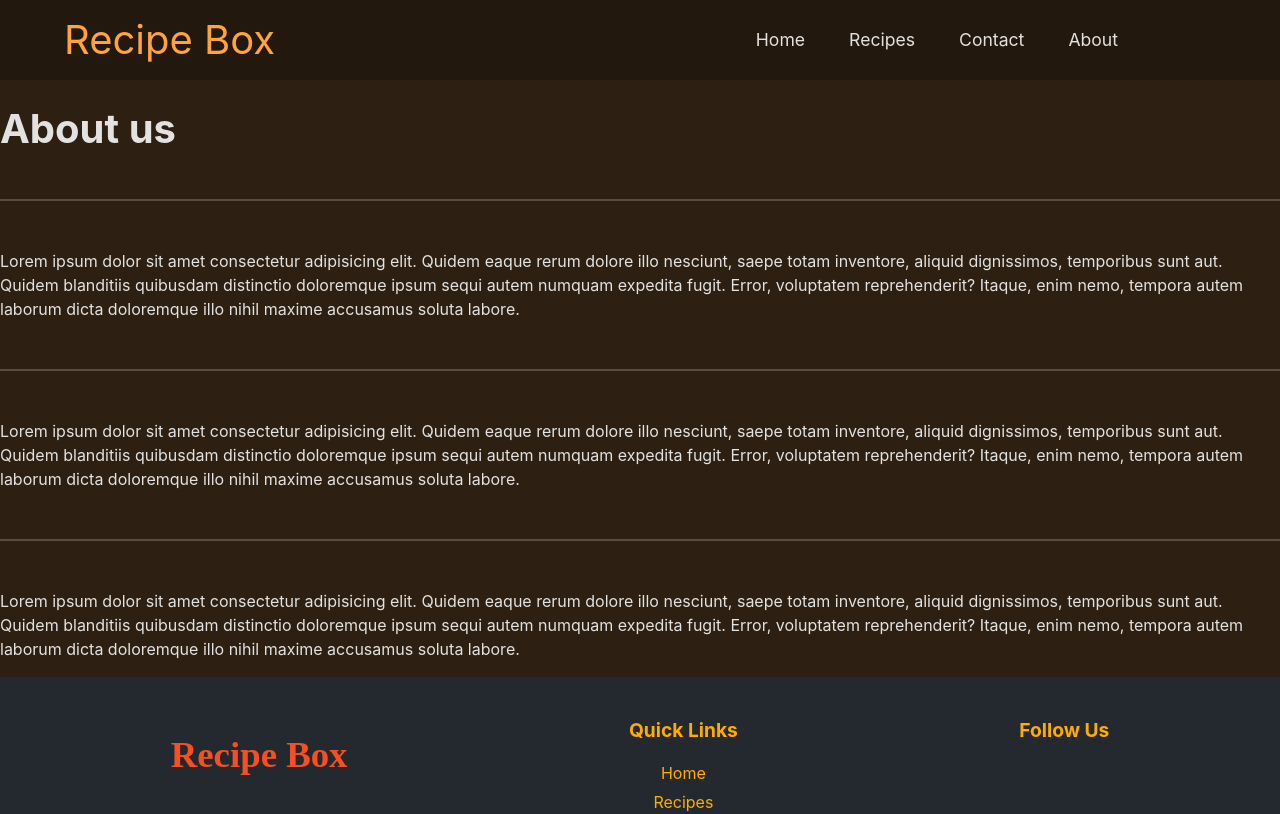
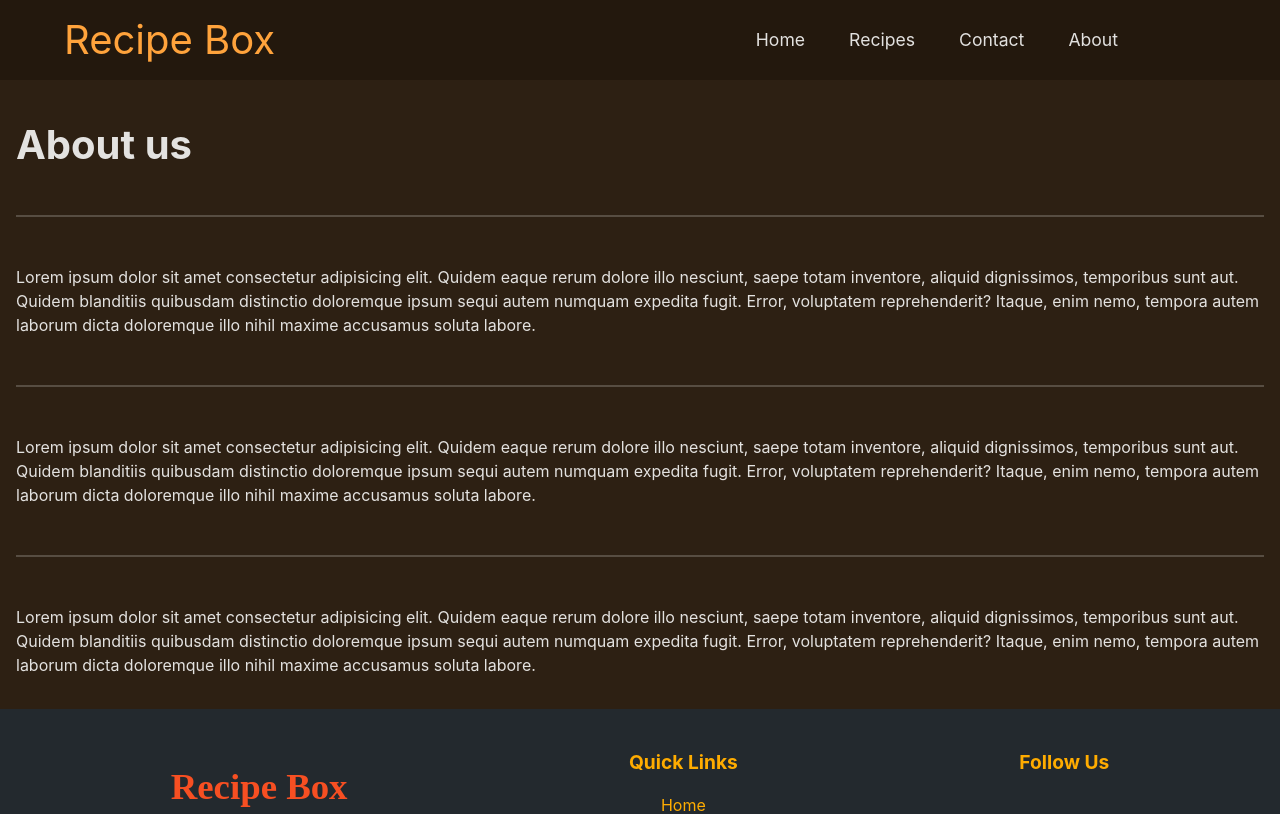
Before and after one commit to nirajkumardangi/namaste-react, a React app in the folder RecipeBox/: page /about in a window 1280 px wide. Shown: the top 814 px of the page. Built offline with nearby package versions, Linux system fonts and the light colour scheme; the HTML template or start-up script is replaced by a standard one.

Commit message:
Fix styling

```diff
--- a/RecipeBox/src/components/Loader.module.css
+++ b/RecipeBox/src/components/Loader.module.css
@@ -11,7 +11,7 @@
   border-radius: 50%;
   width: 60px;
   height: 60px;
-  /* animation: spin 1s linear infinite; */
+  animation: spin 1s linear infinite;
 }
 
 @keyframes spin {
--- a/RecipeBox/src/index.css
+++ b/RecipeBox/src/index.css
@@ -67,6 +67,7 @@ button:focus-visible {
 
 .error {
   color: #f92c1e;
+  text-align: center;
 }
 
 .offline {
@@ -75,3 +76,11 @@ button:focus-visible {
   align-items: center;
   justify-content: center;
 }
+
+.about-page {
+  padding: 1rem;
+}
+
+.contact-page {
+  padding: 1rem;
+}
--- a/RecipeBox/src/pages/About.jsx
+++ b/RecipeBox/src/pages/About.jsx
@@ -1,6 +1,6 @@
 export default function About() {
   return (
-    <>
+    <div className="about-page">
       <h1>About us</h1>
       <hr />
       <p>Lorem ipsum dolor sit amet consectetur adipisicing elit. Quidem eaque rerum dolore illo nesciunt, saepe totam inventore, aliquid dignissimos, temporibus sunt aut. Quidem blanditiis quibusdam distinctio doloremque ipsum sequi autem numquam expedita fugit. Error, voluptatem reprehenderit? Itaque, enim nemo, tempora autem laborum dicta doloremque illo nihil maxime accusamus soluta labore.</p>
@@ -8,6 +8,6 @@ export default function About() {
       <p>Lorem ipsum dolor sit amet consectetur adipisicing elit. Quidem eaque rerum dolore illo nesciunt, saepe totam inventore, aliquid dignissimos, temporibus sunt aut. Quidem blanditiis quibusdam distinctio doloremque ipsum sequi autem numquam expedita fugit. Error, voluptatem reprehenderit? Itaque, enim nemo, tempora autem laborum dicta doloremque illo nihil maxime accusamus soluta labore.</p>
       <hr />
       <p>Lorem ipsum dolor sit amet consectetur adipisicing elit. Quidem eaque rerum dolore illo nesciunt, saepe totam inventore, aliquid dignissimos, temporibus sunt aut. Quidem blanditiis quibusdam distinctio doloremque ipsum sequi autem numquam expedita fugit. Error, voluptatem reprehenderit? Itaque, enim nemo, tempora autem laborum dicta doloremque illo nihil maxime accusamus soluta labore.</p>
-    </>
+    </div>
   );
 }
--- a/RecipeBox/src/pages/Contact.jsx
+++ b/RecipeBox/src/pages/Contact.jsx
@@ -1,6 +1,6 @@
 export default function Contact() {
   return (
-    <>
+    <div className="contact-page">
       <h1>Contact us</h1>
       <hr />
       <p>Lorem ipsum dolor sit amet consectetur adipisicing elit. Quisquam quod labore debitis consequuntur nam facilis numquam sequi, veritatis ipsa exercitationem illo ad pariatur obcaecati eum non vero quis, laboriosam incidunt hic, recusandae error! Perspiciatis labore odit hic magnam ex voluptatem, quis vel provident laudantium molestias sunt neque! Odio, voluptate commodi.</p>
@@ -13,6 +13,6 @@ export default function Contact() {
         reprehenderit? Itaque, enim nemo, tempora autem laborum dicta doloremque
         illo nihil maxime accusamus soluta labore.
       </p>
-    </>
+    </div>
   );
 }
```
